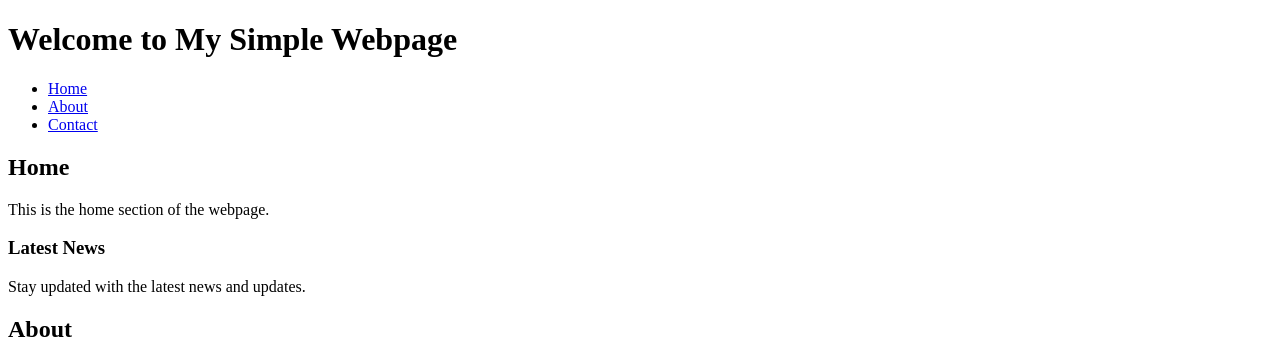
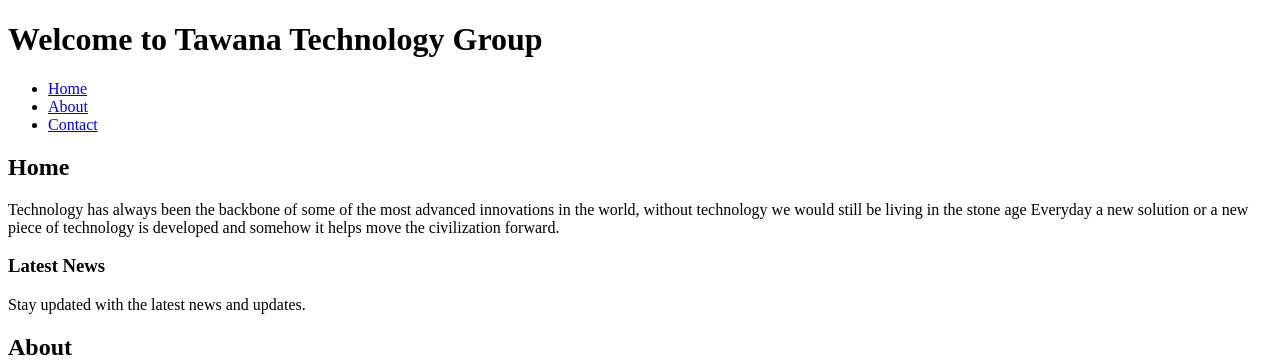
Before and after one commit to tmsebel/plpfirstcode, a plain HTML site: page index.html in a window 1280 px wide. Shown: the top 360 px of the page. Drawn offline with Linux system fonts and the light colour scheme.

Commit message:
Edited index.html and added a new line

```diff
--- a/index.html
+++ b/index.html
@@ -8,7 +8,7 @@
 </head>
 <body>
     <header>
-        <h1>Welcome to My Simple Webpage</h1>
+        <h1>Welcome to Tawana Technology Group</h1>
         <nav>
             <ul>
                 <li><a href="#home">Home</a></li>
@@ -21,7 +21,7 @@
     <main>
         <section id="home">
             <h2>Home</h2>
-            <p>This is the home section of the webpage.</p>
+            <p>Technology has always been the backbone of some of the most advanced innovations in the world, without technology we would still be living in the stone age Everyday a new solution or a new piece of technology is developed and somehow it helps move the civilization forward.</p>
             <article>
                 <h3>Latest News</h3>
                 <p>Stay updated with the latest news and updates.</p>
```
